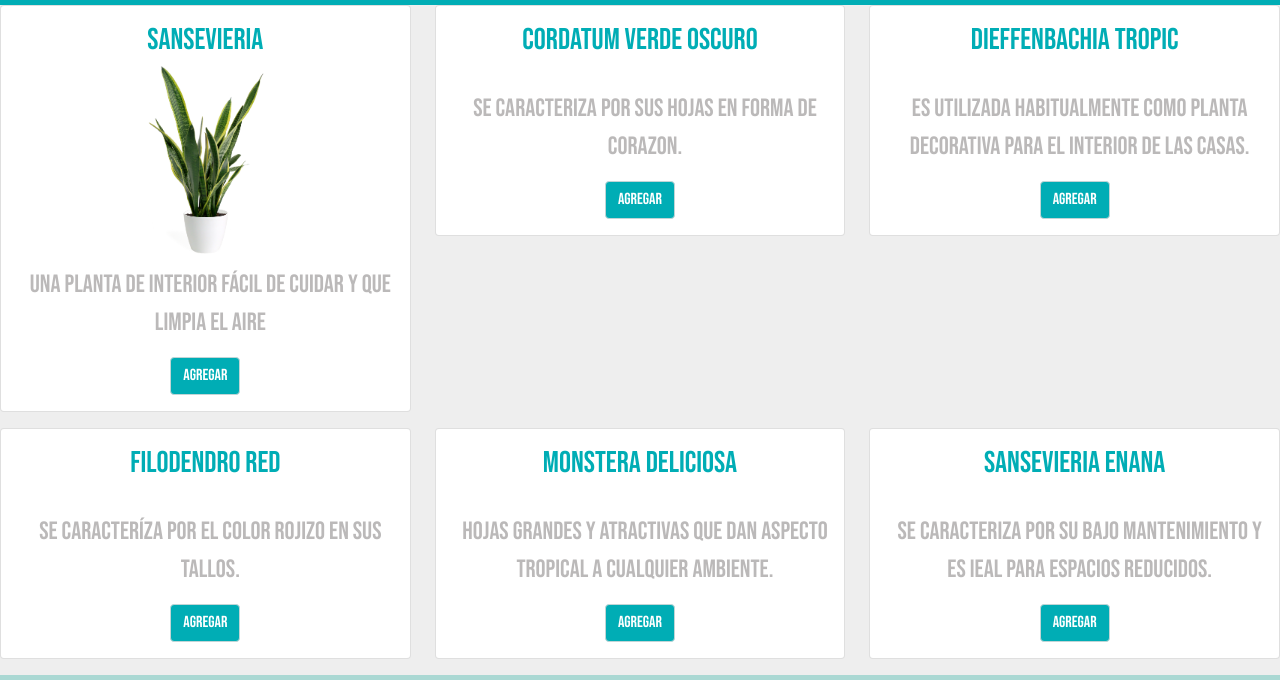
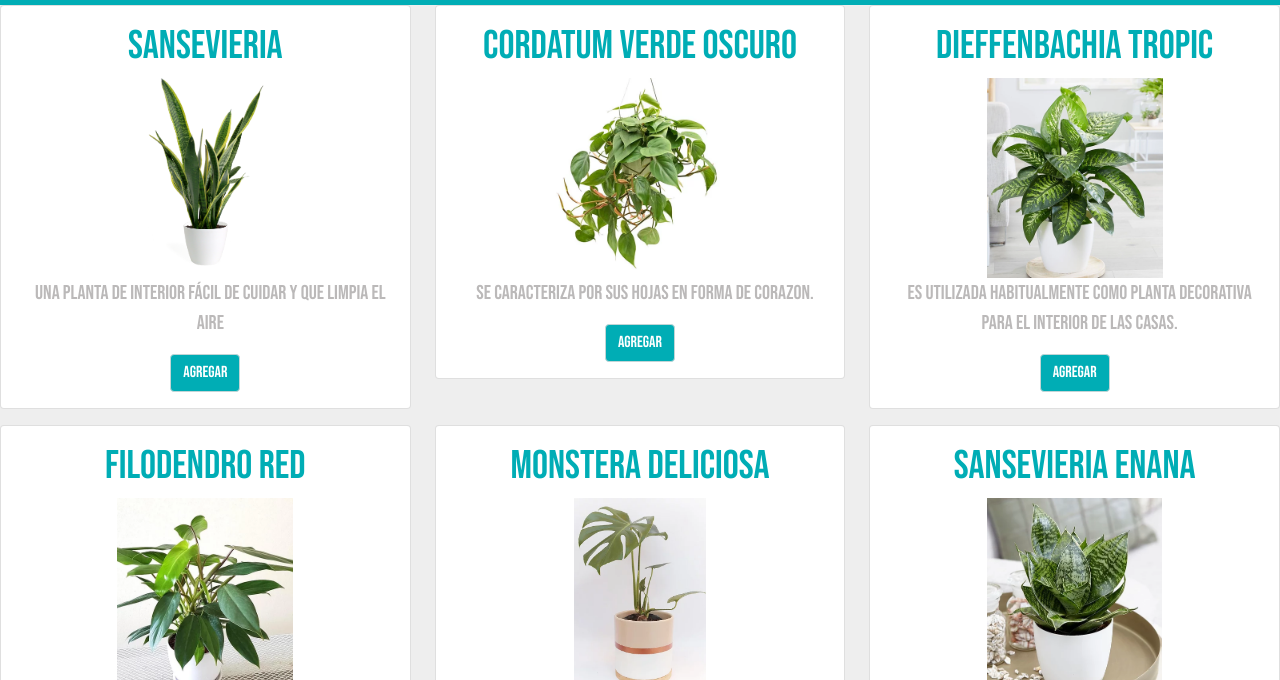
Before and after one commit to lysergiccandy/desafiosass, a plain HTML site: page pages/tienda.html in a window 1280 px wide. Shown: the part 101-781 px from the top of the page. Drawn offline with nearby package versions, Linux system fonts and the light colour scheme.

Commit message:
modifique tienda

```diff
--- a/css/style.css
+++ b/css/style.css
@@ -334,7 +334,10 @@ fieldset {
 .card-title {
   font-family: "Bebas Neue", cursive;
   color: #00adb5;
-  font-size: 30px; }
+  font-size: 40px; }
+
+.card-text {
+  font-size: 20px; }
 
 * {
   padding: 0;
--- a/scss/secciones/_tienda.scss
+++ b/scss/secciones/_tienda.scss
@@ -14,5 +14,8 @@
 .card-title{
     font-family: $bebas;
     color: #00adb5;
-    font-size: 30px;
+    font-size: 40px;
 }
+.card-text{
+    font-size: 20px;
+}
```
Also changed, not shown: image/cordatumverdeoscuro.png (added), image/dieffenbachiatropic.png (added), image/filodendrored.png (added), image/monsteradeliciosa.png (added), image/sansevieriaenana.png (added).
